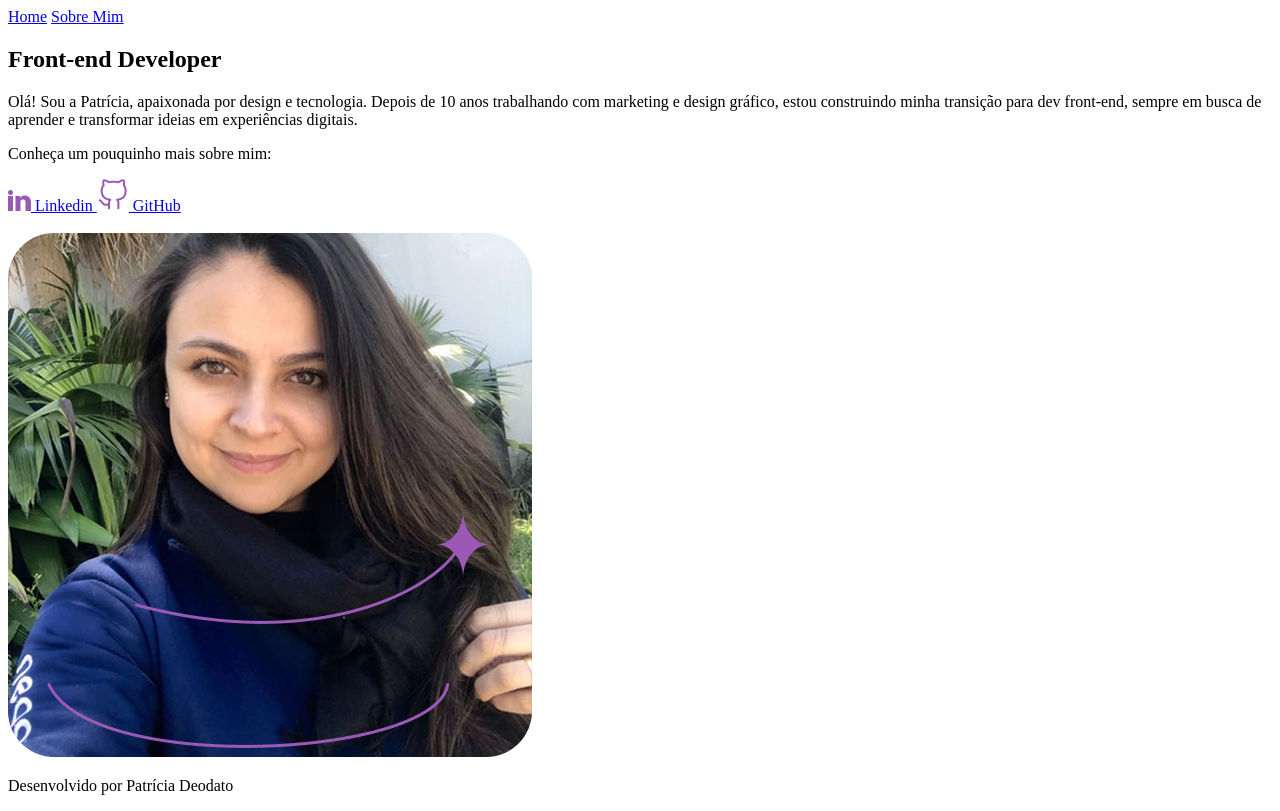
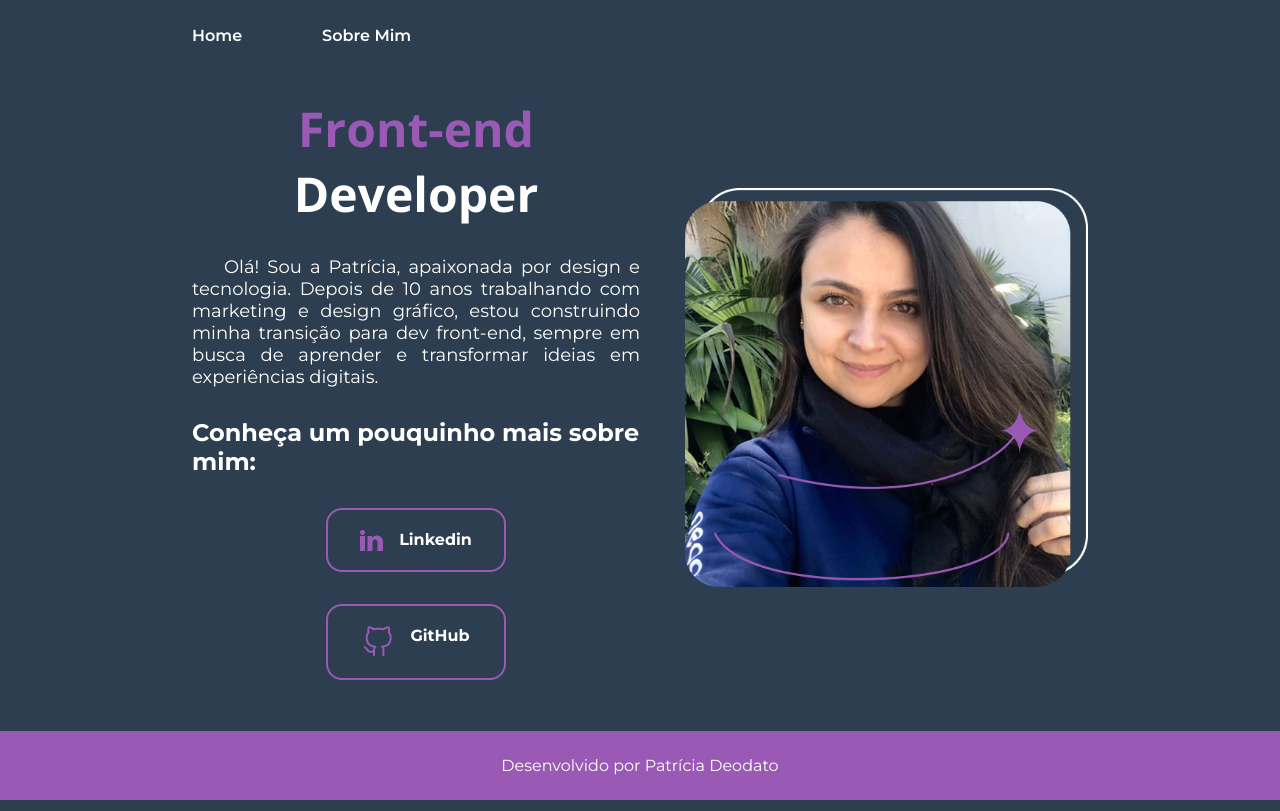
Before and after one commit to patriciadeodato/portfolio, a plain HTML site: page index.html in a window 1280 px wide. Drawn offline with nearby package versions, Linux system fonts and the light colour scheme.

Commit message:
Add files via upload

```diff
--- a/index.html
+++ b/index.html
@@ -4,7 +4,7 @@
     <meta charset="UTF-8" />
     <meta name="viewport" content="width=device-width, initial-scale=1.0" />
     <title>Portfólio Patrícia Deodato</title>
-    <link rel="stylesheet" href="index2.css" />
+    <link rel="stylesheet" href="index.css" />
   </head>
 
   <body>
```
